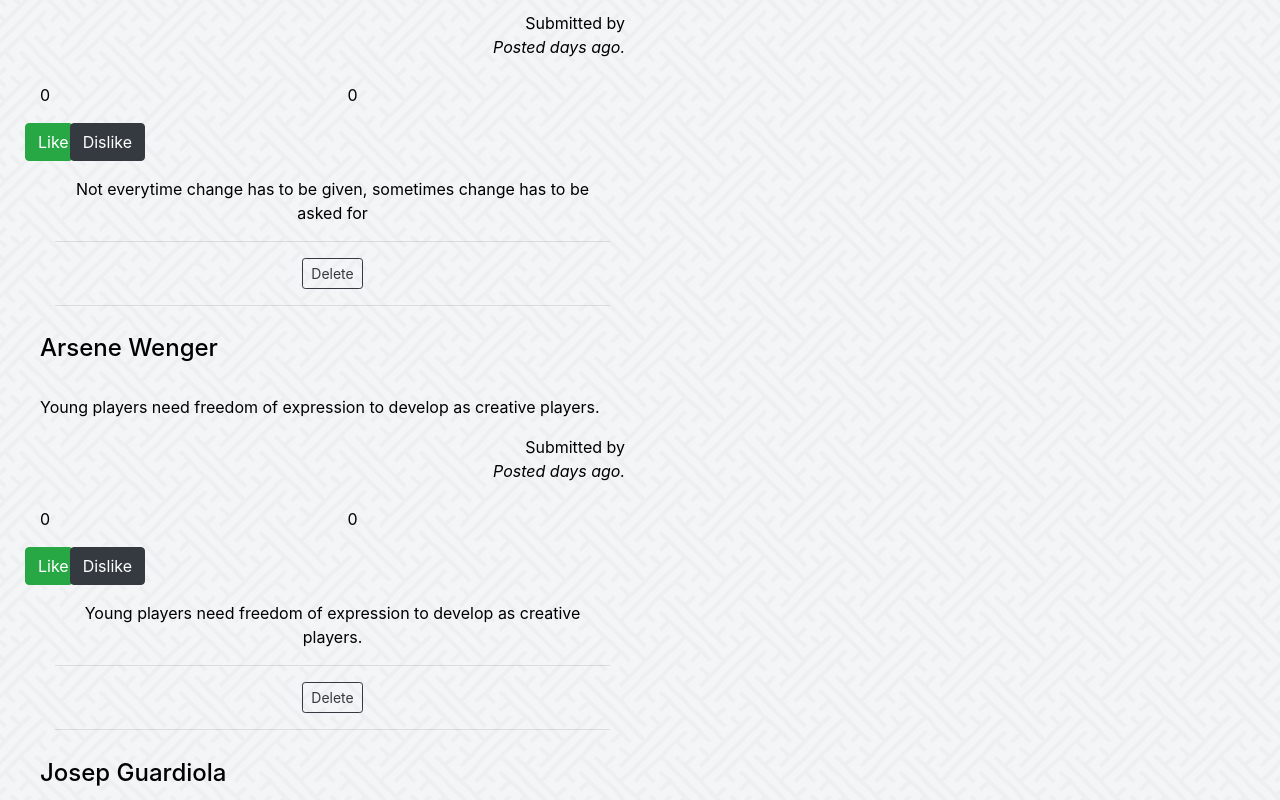
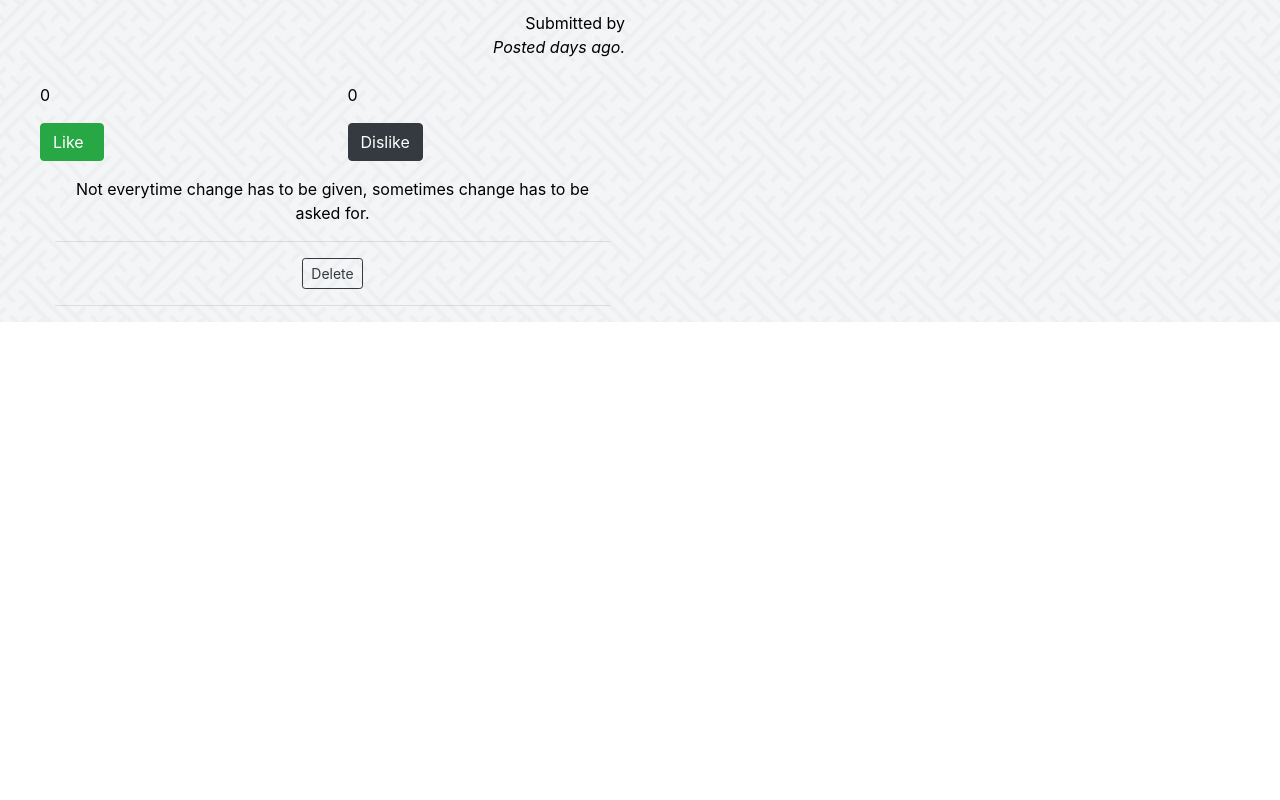
Before and after one commit to Hillarydalie/semasema, an Angular app: page / in a window 1280 px wide. Shown: the part 960-1760 px from the top of the page. After the commit the page ends 1282 px from the top, so only its background shows below. Built offline with nearby package versions, Linux system fonts and the light colour scheme.

Commit message:
Add styling to the like and dislike button

```diff
--- a/src/app/sema/sema.component.html
+++ b/src/app/sema/sema.component.html
@@ -47,17 +47,13 @@
                         </div>
                       </div>
                       <div class="row">
-                        <div class="class-md-6">
-                          <p>
-                            <!-- <i class="fa fa-thumbs-up" aria-hidden="true" (click)="likeButtonClick(i)"></i> -->
-
-
+                        <div class="col-md-6">
+                          <p class="votenumber" id="kura">
                             <button type="button" class="btn btn-success" id="likebutton" (click)="likeButtonClick(i)">Like</button>
                           </p>
                         </div>
-                        <div class="class-md-6">
-                          <p>
-                            <!-- <i class="fa fa-thumbs-down ml-5" aria-hidden="true" (click)="dislikeButtonClick(i)"></i> -->
+                        <div class="col-md-6">
+                          <p class="votenumber" id="kura">
                             <button type="button" class="btn btn-dark" id="dislikebutton" (click)="dislikeButtonClick(i)">Dislike</button>
                           </p>
                         </div>
--- a/src/app/sema/sema.component.ts
+++ b/src/app/sema/sema.component.ts
@@ -12,10 +12,7 @@
    quotes:Quote [] = [
     new Quote(1,'John Piper', 'Hillary Dalie', 'God is most glorified in us when we are most satisfied in Him',new Date(2012,3,14),0,0),
     new Quote(2,'J.I. Packer','Daniel Kamata', 'Your faith will not fail while God purposes to sustain it.',new Date(2013,4,1),0,0),
-    new Quote(3,'Mwaura Muthee', 'Kip Otele','Not everytime change has to be given, sometimes change has to be asked for',new Date(2013,8,14),0,0),
-    new Quote(4,'Arsene Wenger', 'Njoki Munanie','Young players need freedom of expression to develop as creative players.',new Date(2015,7,6),0,0),
-    new Quote(5,'Josep Guardiola','Mephibosheth David','I will forgive the player if the players cannot get it right, but not if they do not try hard.',new Date(2016,3,1),0,0),
-    new Quote(6,'Hillary Dalie','John Musembi','Be a child again, dip your cookie in milk, eat candy, dance. Then wake up and live everyday.',new Date(2017,7,1),0,0),
+    new Quote(3,'Mwaura Muthee', 'Kip Otele','Not everytime change has to be given, sometimes change has to be asked for.',new Date(2013,8,14),0,0),
   ];
 
   addNewQuote(quote) {
```
